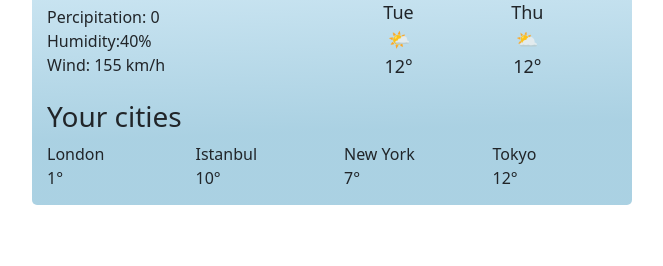
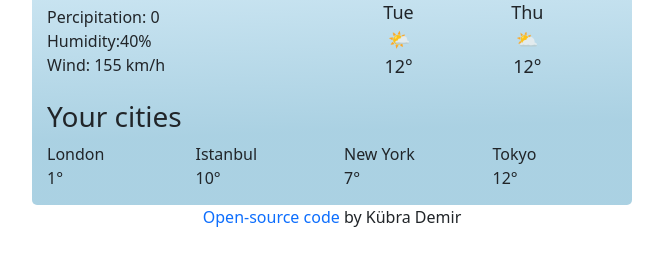
Before and after one commit to kdemir/weather-app-project, a plain HTML site: page index.html in a window 1280 px wide. Shown: the part 196-462 px from the top of the page, without its empty margins (308-971 px from the left). Drawn offline with nearby package versions, Linux system fonts and the light colour scheme.

Commit message:
added footer link to github

```diff
--- a/index.html
+++ b/index.html
@@ -92,6 +92,15 @@
         </div>
       </div>
     </div>
+    <footer>
+      <a
+        href="https://github.com/kdemir/weather-app-project"
+        target="_blank"
+        class="github-link"
+        >Open-source code
+      </a>
+      by Kübra Demir
+    </footer>
   </body>
   <script src="src/script.js"></script>
 </html>
--- a/src/style.css
+++ b/src/style.css
@@ -52,3 +52,11 @@
   padding: 20px;
   font-size: large;
 }
+
+footer {
+  text-align: center;
+}
+
+.github-link {
+  text-decoration: none;
+}
```
